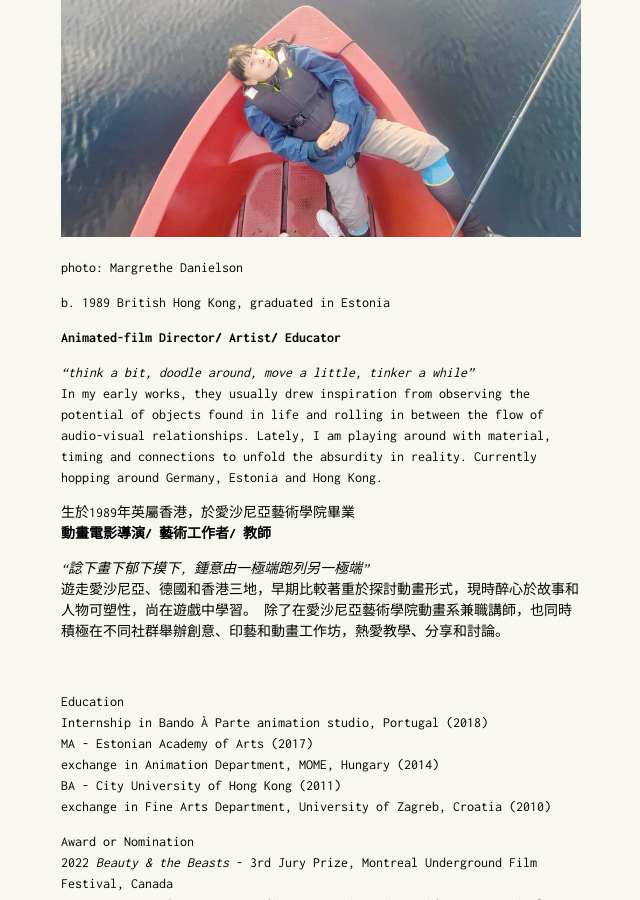
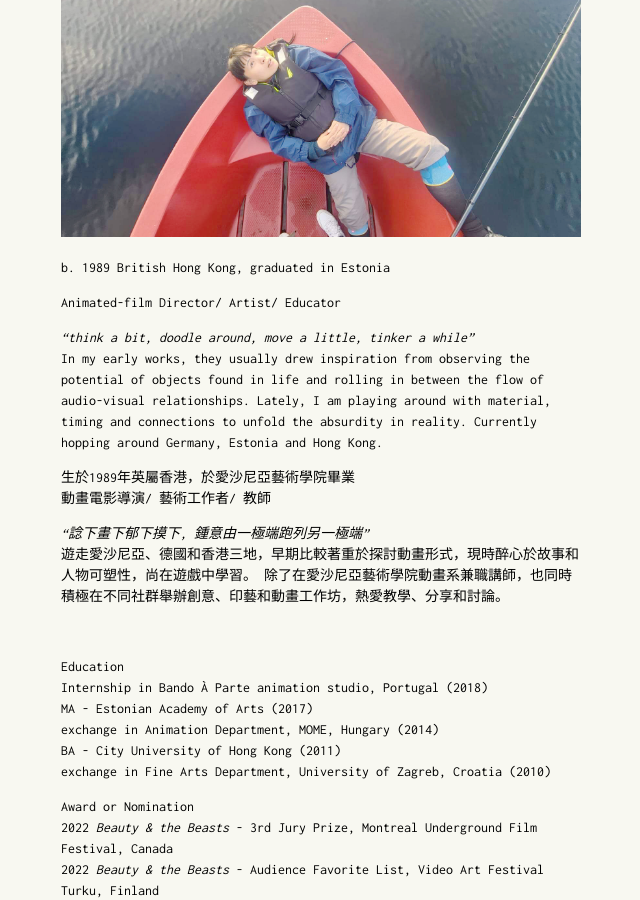
Before and after one commit to itchyeggie/itchyeggie.github.io, a Jekyll site: the page built from _posts/2022-07-23-about.md, in a window 1280 px wide and 900 px high, scrolled down 324 px. Shown: the whole window, without its empty margins (59-699 px from the left). Built offline with Jekyll 4.4.1, drawn with Linux system fonts in a browser that asks for light colours.

Commit message:
Update _posts/2022-07-23-about.md (via Pages CMS)

```diff
--- a/_posts/2022-07-23-about.md
+++ b/_posts/2022-07-23-about.md
@@ -10,19 +10,15 @@ home: true
 
 ![](./assets/images/about/IMG_1338_copy.jpg)
 
-photo: Margrethe Danielson
-
 b. 1989 British Hong Kong, graduated in Estonia
 
-**Animated-film Director/ Artist/ Educator**
+Animated-film Director/ Artist/ Educator
 
 *"think a bit, doodle around, move a little, tinker a while"*
 In my early works, they usually drew inspiration from observing the potential of objects found in life and rolling in between the flow of audio-visual relationships. Lately, I am playing around with material, timing and connections to unfold the absurdity in reality. Currently hopping around Germany, Estonia and Hong Kong.
 
-
-
 生於1989年英屬香港，於愛沙尼亞藝術學院畢業
-**動畫電影導演/ 藝術工作者/ 教師**
+動畫電影導演/ 藝術工作者/ 教師
 
 *"諗下畫下郁下摸下, 鍾意由一極端跑列另一極端"*
 遊走愛沙尼亞、德國和香港三地，早期比較著重於探討動畫形式，現時醉心於故事和人物可塑性，尚在遊戲中學習。 除了在愛沙尼亞藝術學院動畫系兼職講師，也同時積極在不同社群舉辦創意、印藝和動畫工作坊，熱愛教學、分享和討論。
```
